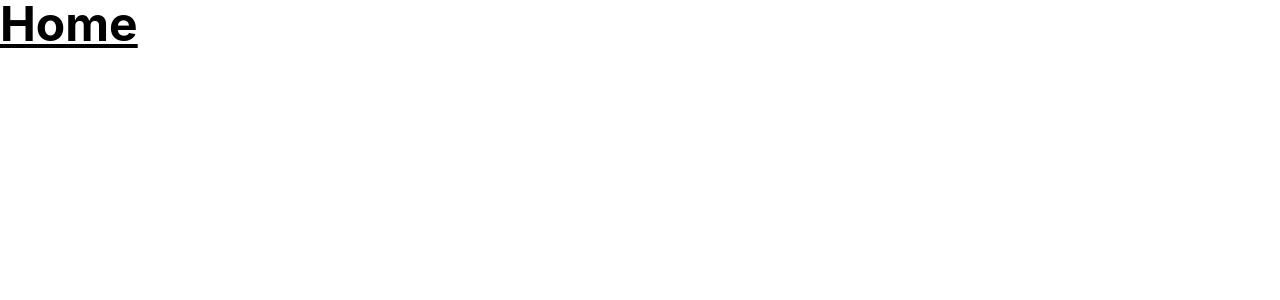
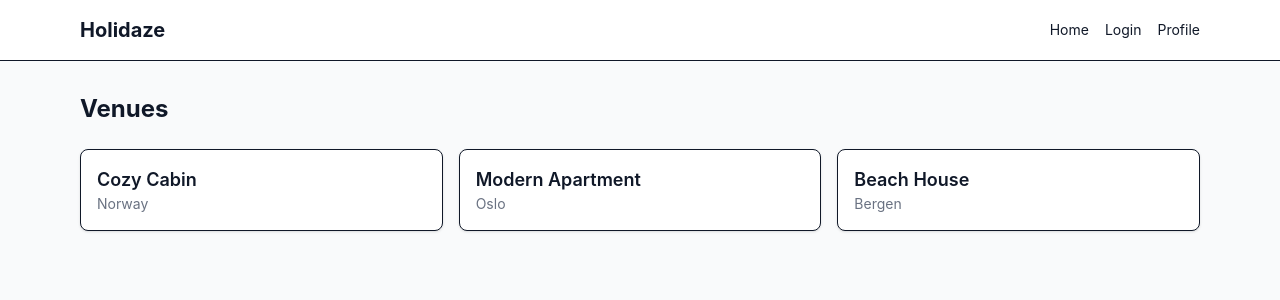
Before and after one commit to Vold-Art/project-exam-2-holidaze, a React (Vite) app: page / in a window 1280 px wide. Shown: the top 300 px of the page. Built offline with nearby package versions, Linux system fonts and the light colour scheme.

Commit message:
Added layout, navigation, homepage cards and venue detail page

```diff
--- a/src/App.tsx
+++ b/src/App.tsx
@@ -1,4 +1,5 @@
 import { Routes, Route } from "react-router-dom";
+import Layout from "./components/Layout";
 import Home from "./pages/Home";
 import Venue from "./pages/Venue";
 import Login from "./pages/Login";
@@ -7,10 +8,12 @@ import Profile from "./pages/Profile";
 function App() {
 	return (
 		<Routes>
-			<Route path="/" element={<Home />} />
-			<Route path="/venue/:id" element={<Venue />} />
-			<Route path="/login" element={<Login />} />
-			<Route path="/profile" element={<Profile />} />
+			<Route element={<Layout />}>
+				<Route path="/" element={<Home />} />
+				<Route path="/venue/:id" element={<Venue />} />
+				<Route path="/login" element={<Login />} />
+				<Route path="/profile" element={<Profile />} />
+			</Route>
 		</Routes>
 	);
 }
--- /dev/null
+++ b/src/components/Layout.tsx
@@ -0,0 +1,27 @@
+import { Link, Outlet } from "react-router-dom";
+
+function Layout() {
+	return (
+		<div className="min-h-screen bg-gray-50 text-gray-900">
+			<header className="border-b bg-white">
+				<div className="mx-auto flex max-w-6xl items-center justify-between px-4 py-4">
+					<Link to="/" className="text-xl font-bold">
+						Holidaze
+					</Link>
+
+					<nav className="flex gap-4 text-sm">
+						<Link to="/">Home</Link>
+						<Link to="/login">Login</Link>
+						<Link to="/profile">Profile</Link>
+					</nav>
+				</div>
+			</header>
+
+			<main className="mx-auto max-w-6xl px-4 py-8">
+				<Outlet />
+			</main>
+		</div>
+	);
+}
+
+export default Layout;
--- a/src/pages/Home.tsx
+++ b/src/pages/Home.tsx
@@ -1,5 +1,28 @@
+import { Link } from "react-router-dom";
+
 function Home() {
-	return <h1 className="text-5xl font-bold underline">Home</h1>;
+	const venues = [
+		{ id: 1, name: "Cozy Cabin", location: "Norway" },
+		{ id: 2, name: "Modern Apartment", location: "Oslo" },
+		{ id: 3, name: "Beach House", location: "Bergen" },
+	];
+
+	return (
+		<div>
+			<h1 className="mb-6 text-2xl font-bold">Venues</h1>
+
+			<div className="grid grid-cols-1 gap-4 md:grid-cols-3">
+				{venues.map((venue) => (
+					<Link key={venue.id} to={`/venue/${venue.id}`}>
+						<div className="rounded-lg border bg-white p-4 shadow hover:bg-gray-100">
+							<h2 className="text-lg font-semibold">{venue.name}</h2>
+							<p className="text-sm text-gray-500">{venue.location}</p>
+						</div>
+					</Link>
+				))}
+			</div>
+		</div>
+	);
 }
 
 export default Home;
--- a/src/pages/Venue.tsx
+++ b/src/pages/Venue.tsx
@@ -1,5 +1,66 @@
+import { useParams } from "react-router-dom";
+
+const venues = [
+	{
+		id: "1",
+		name: "Cozy Cabin",
+		location: "Norway",
+		description: "A peaceful cabin surrounded by forest and mountains.",
+		price: 120,
+		maxGuests: 4,
+	},
+	{
+		id: "2",
+		name: "Modern Apartment",
+		location: "Oslo",
+		description: "A bright city apartment close to restaurants and shops.",
+		price: 150,
+		maxGuests: 2,
+	},
+	{
+		id: "3",
+		name: "Beach House",
+		location: "Bergen",
+		description: "A relaxing stay near the coast with beautiful sea views.",
+		price: 180,
+		maxGuests: 6,
+	},
+];
+
 function Venue() {
-	return <h1>Venue</h1>;
+	const { id } = useParams();
+
+	const venue = venues.find((venue) => venue.id === id);
+
+	if (!venue) {
+		return <p>Venue not found.</p>;
+	}
+
+	return (
+		<section className="grid gap-8 md:grid-cols-2">
+			<div className="h-72 rounded-lg bg-gray-200"></div>
+
+			<div>
+				<p className="text-sm text-gray-500">{venue.location}</p>
+				<h1 className="mt-2 text-3xl font-bold">{venue.name}</h1>
+
+				<p className="mt-4 text-gray-700">{venue.description}</p>
+
+				<div className="mt-6 space-y-2">
+					<p>
+						<span className="font-semibold">Price:</span> ${venue.price} / night
+					</p>
+					<p>
+						<span className="font-semibold">Max guests:</span> {venue.maxGuests}
+					</p>
+				</div>
+
+				<button className="mt-8 rounded-lg bg-gray-900 px-5 py-3 text-white hover:bg-gray-700">
+					Book this venue
+				</button>
+			</div>
+		</section>
+	);
 }
 
 export default Venue;
```
